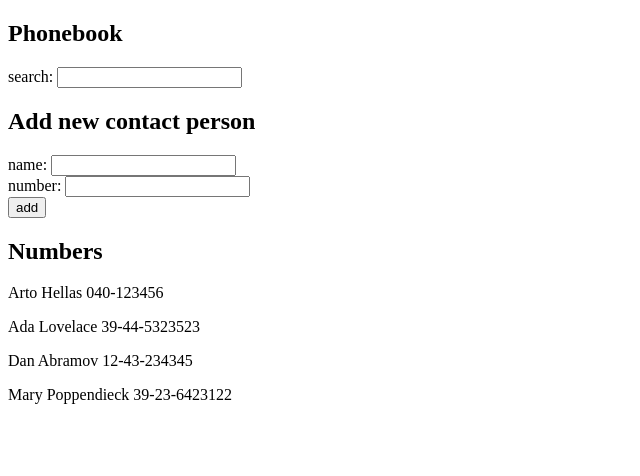
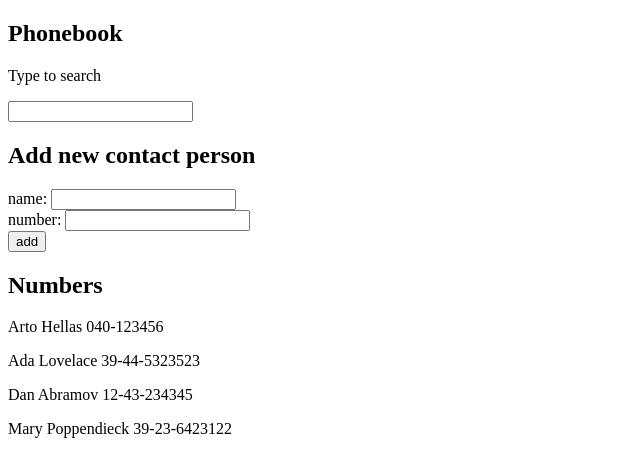
Before and after one commit to AlenaNik/full-stack-course-alena, a React (Create React App) app in the folder part0/: page / in a window 1280 px wide. Shown: the top 476 px of the page, without its empty margins (0-640 px from the left). Built offline with nearby package versions, Linux system fonts and the light colour scheme.

Commit message:
refactoring, separated cmponents, end of step 5

```diff
--- a/part0/src/App.js
+++ b/part0/src/App.js
@@ -1,4 +1,7 @@
 import React, { useState } from "react";
+import Persons from './components/Persons.component'
+import Filter from "./components/Filter.component";
+import PersonFrom from './components/PersonForm.component';
 
 const App = () => {
     const [persons, setPersons] = useState([
@@ -26,17 +29,13 @@ const App = () => {
         }
     }
 
-
     const handleNameChange = e => {
         setNewName(e.target.value)
     }
     const handleNumberChange = e => {
         setNewNumber(e.target.value)
     }
-    const handleFilterChange = e => {
-        const inputFilter = e.target.value;
-        setFilter(inputFilter);
-    }
+
     const personsFiltered = filter === ' '
         ? persons : persons.filter(person =>
             person.name.toLowerCase().includes(filter.toLowerCase()))
@@ -46,34 +45,17 @@ const App = () => {
     return (
        <div>
            <h2>Phonebook</h2>
-           <div>
-               search: <input
-               onChange={handleFilterChange}
+           <Filter filter={filter} setFilter={setFilter}/>
+           <h2>Add new contact person</h2>
+           <PersonFrom
+               addPerson={addPerson}
+               newName={newName}
+               handleNameChange={handleNameChange}
+               handleNumberChange={handleNumberChange}
            />
-           </div>
-           <h2>Add new contact person</h2>
-           <form onSubmit={addPerson}>
-               <div>
-                   name: <input
-                   value={newName}
-                   onChange={handleNameChange}
-               />
-                   <div>
-                       number: <input
-                       value={newNumber}
-                       onChange={handleNumberChange}
-                   />
-                   </div>
-               </div>
-               <div>
-                   <button type="submit">add</button>
-               </div>
-           </form>
            <h2>Numbers</h2>
            <div>
-                {personsFiltered.map (person =>
-                   <p key={person.name}>{person.name} {person.number}</p>)
-               }
+               <Persons persons={personsFiltered}/>
            </div>
        </div>
     )
--- /dev/null
+++ b/part0/src/components/Filter.component.js
@@ -0,0 +1,15 @@
+import React from 'react';
+
+const Filter = ({filter, setFilter}) => {
+    const handleFilterChange = e => {
+        const inputFilter = e.target.value;
+        setFilter(inputFilter);
+    }
+    return (
+        <div>
+            <p>Type to search</p>
+            <input value={filter} onChange={handleFilterChange}/>
+        </div>
+    )
+}
+export default Filter;
--- /dev/null
+++ b/part0/src/components/PersonForm.component.js
@@ -0,0 +1,24 @@
+import React from 'react';
+
+const PersonFrom = ({ addPerson, newName, newNumber, handleNameChange, handleNumberChange }) => {
+    return (
+        <form onSubmit={addPerson}>
+            <div>
+                name: <input
+                value={newName}
+                onChange={handleNameChange}
+            />
+                <div>
+                    number: <input
+                    value={newNumber}
+                    onChange={handleNumberChange}
+                />
+                </div>
+            </div>
+            <div>
+                <button type="submit">add</button>
+            </div>
+        </form>
+    )
+}
+export default PersonFrom;
--- /dev/null
+++ b/part0/src/components/Persons.component.js
@@ -0,0 +1,8 @@
+import React from 'react';
+
+const Persons = ({ persons }) => {
+    return persons.map (person =>
+                <p key={person.name}>{person.name} {person.number}</p>)
+}
+
+export default Persons;
--- a/part0/src/index.js
+++ b/part0/src/index.js
@@ -2,28 +2,8 @@ import React from 'react'
 import ReactDOM from 'react-dom'
 import App from './App'
 
-const notes = [
-    {
-        id: 1,
-        content: 'HTML is easy',
-        date: '2019-05-30T17:30:31.098Z',
-        important: true
-    },
-    {
-        id: 2,
-        content: 'Browser can execute only Javascript',
-        date: '2019-05-30T18:39:34.091Z',
-        important: false
-    },
-    {
-        id: 3,
-        content: 'GET and POST are the most important methods of HTTP protocol',
-        date: '2019-05-30T19:20:14.298Z',
-        important: true
-    }
-]
 
 ReactDOM.render(
-    <App notes={notes} />,
+    <App />,
     document.getElementById('root')
 )
```
Also changed, not shown: part0/src/components/Note.js (deleted, +0 -8 lines).
